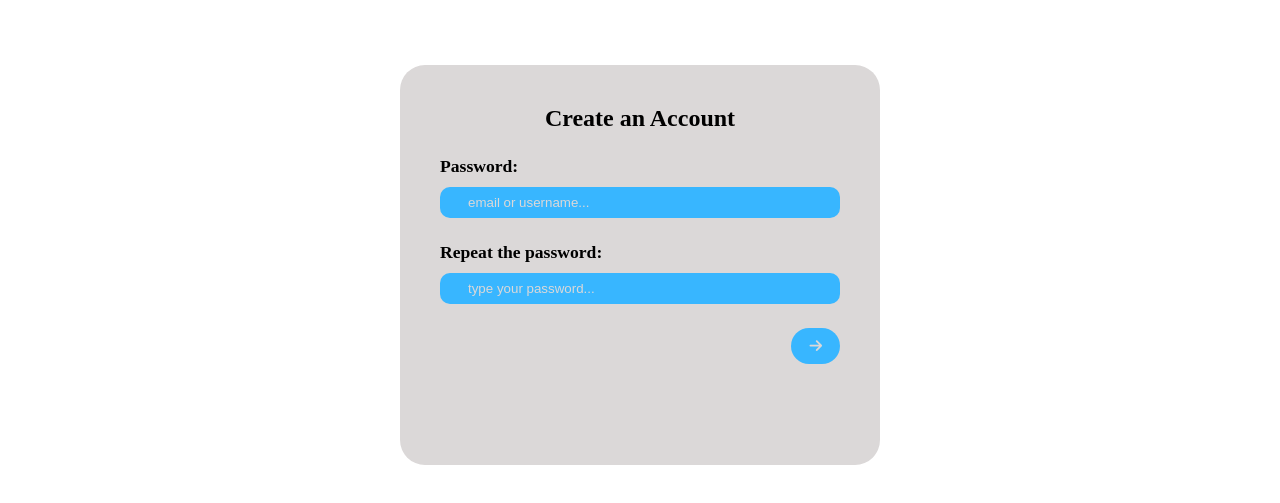
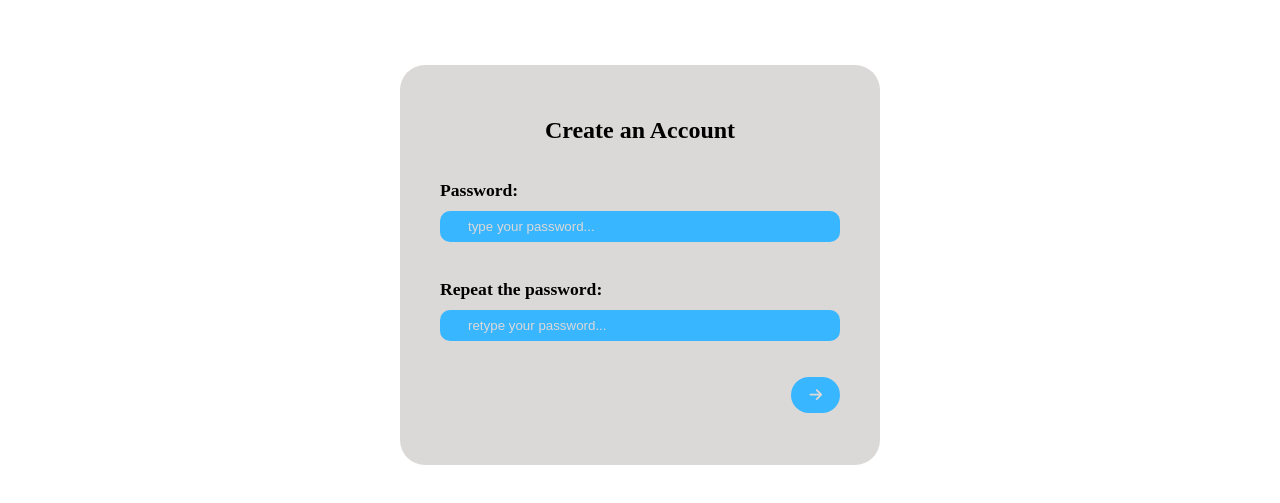
Before and after one commit to Andre-Dalva/sde_school_system_group, a plain HTML site: page Frontend/htmlLoginAndRegister/register-student-next.html in a window 1280 px wide. Shown: the part 55-558 px from the top of the page. Drawn offline with Linux system fonts and the light colour scheme.

Commit message:
correcting placeholder typo

```diff
--- a/Frontend/css/register.css
+++ b/Frontend/css/register.css
@@ -9,6 +9,7 @@
     background-color: #dbd8d8;
     border-radius: 25px;
     padding: 40px;
+    justify-content: space-evenly;
 
 }
 #formTitle{
--- a/Frontend/htmlLoginAndRegister/register-student-next.html
+++ b/Frontend/htmlLoginAndRegister/register-student-next.html
@@ -30,11 +30,11 @@
             <h2 id="formTitle">Create an Account</h2>
             <div class="formSection">
                 <label class="formLabel" for="userPassword">Password:</label><br>
-                <input type="password" class="formBox" id="userPassword" placeholder="email or username...">
+                <input type="password" class="formBox" id="userPassword" placeholder="type your password...">
             </div>
             <div class="formSection">
                 <label class="formLabel" for="userPassword2">Repeat the password:</label><br>
-                <input type="email" class="formBox" id="userPassword2" placeholder="type your password...">
+                <input type="email" class="formBox" id="userPassword2" placeholder="retype your password...">
             </div>
             <div class="formSection" id="registerBlock">
             <a href="register-student-final.html">
```
Also changed, not shown: Frontend/htmlLoginAndRegister/register-student-final.html (+1 -1 lines).
